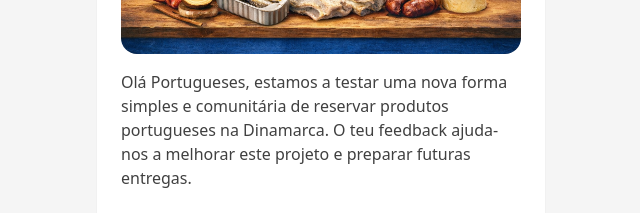
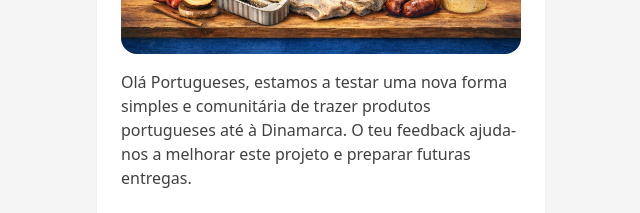
Before and after one commit to TiagoVilaFlor/APP_ProdutosPortuguesesNaDinamarca, a Next.js app: page / in a window 1280 px wide. Shown: the part 242-455 px from the top of the page, without its empty margins (319-959 px from the left). Built offline with nearby package versions, Linux system fonts and the light colour scheme.

Commit message:
Update homepage.tsx

```diff
--- a/app/page.tsx
+++ b/app/page.tsx
@@ -9,7 +9,7 @@ export default function Home() {
         className="mt-4 mb-4 w-full h-64 object-cover rounded-2xl"
       />
       <p className="mt-3 text-neutral-700">
-        Olá Portugueses, estamos a testar uma nova forma simples e comunitária de reservar produtos portugueses na Dinamarca.
+        Olá Portugueses, estamos a testar uma nova forma simples e comunitária de trazer produtos portugueses até à Dinamarca.
 O teu feedback ajuda-nos a melhorar este projeto e preparar futuras entregas.
       </p>
 
@@ -42,7 +42,7 @@ O teu feedback ajuda-nos a melhorar este projeto e preparar futuras entregas.
 
       <p className="mt-4 text-xs text-neutral-500">
         *Isto não é um compra imediata, apenas uma reserva sem compromisso
-        **Uma vez que este servico é comunitário e pessoal não serão emitidas faturas.
+        **Uma vez que este serviço é comunitário e pessoal não serão emitidas faturas.
       </p>
     </main>
   );
```
